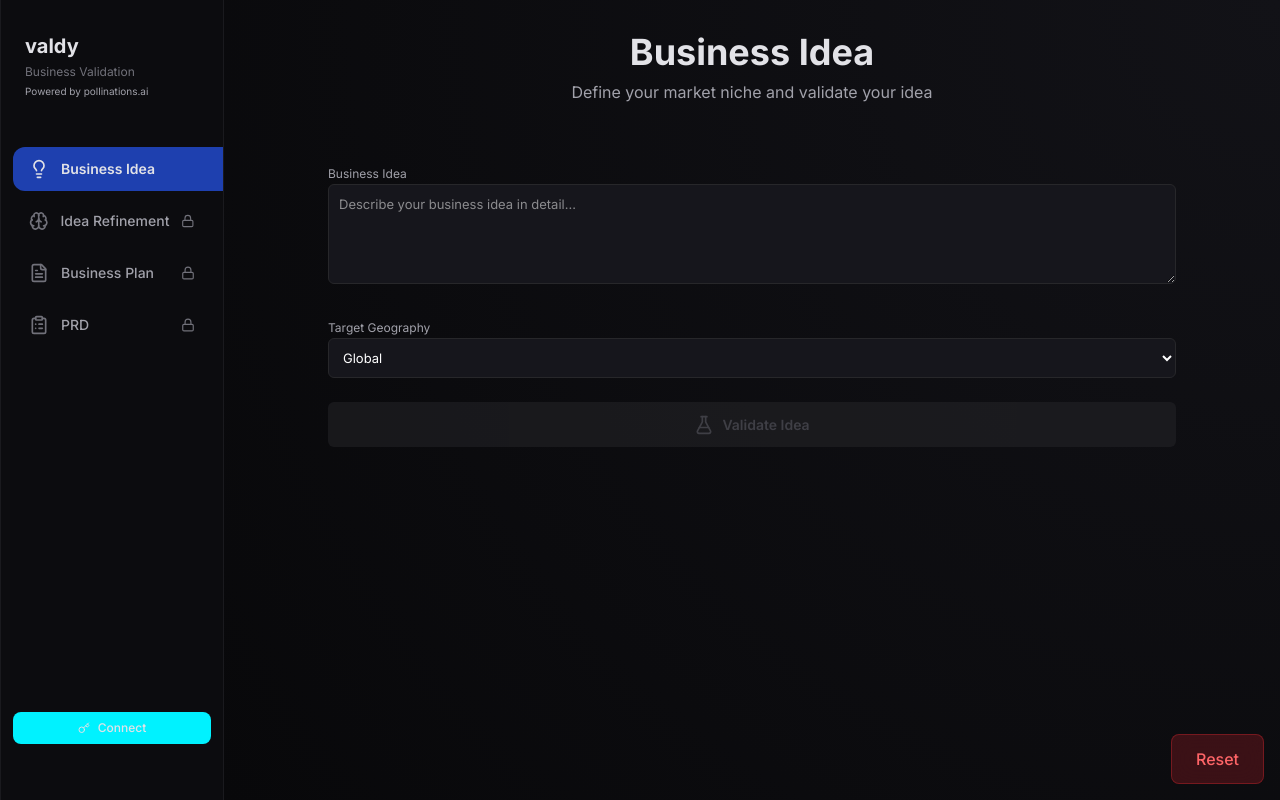
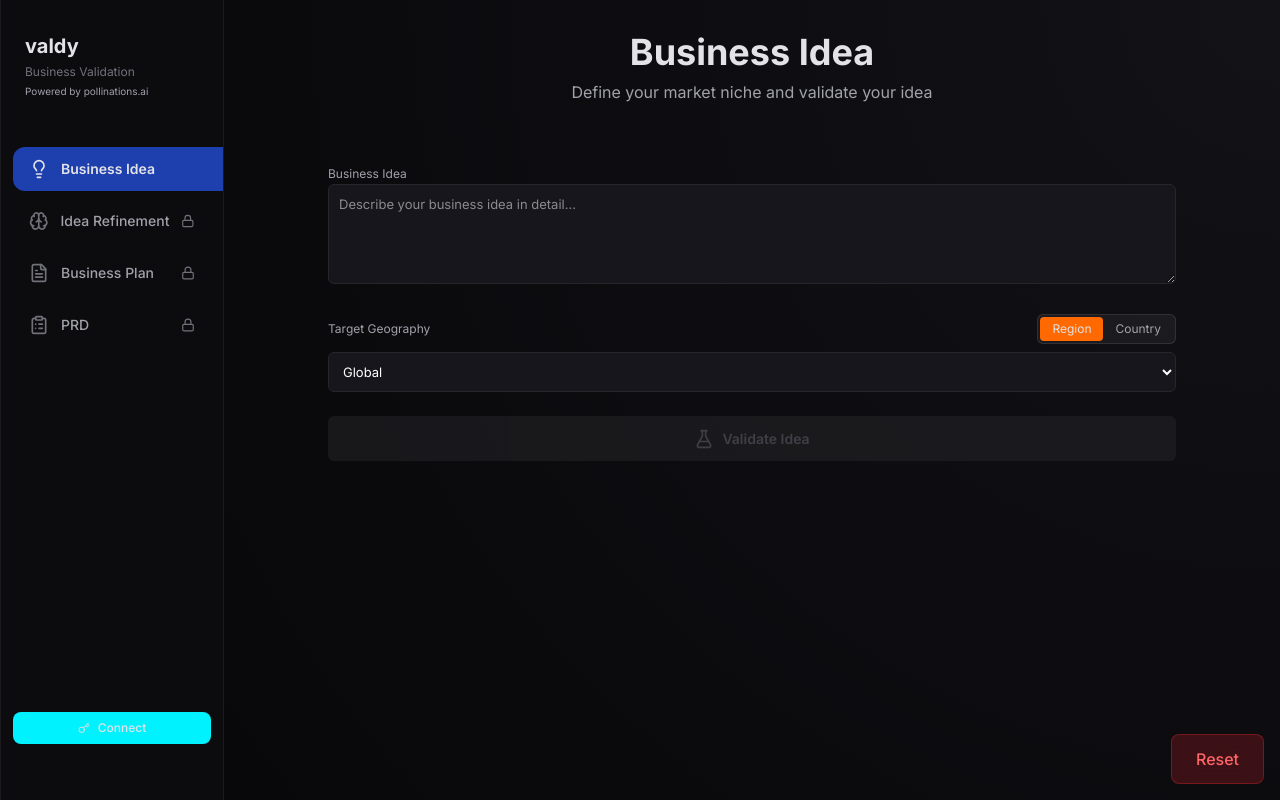
Before and after one commit to samo-fex/valdy, a React (Vite) app: page / in a window 1280 px wide. Built offline with nearby package versions, Linux system fonts and the light colour scheme.

Commit message:
feat: add country selection option in target geography

```diff
--- a/src/components/sections/InputDashboard.tsx
+++ b/src/components/sections/InputDashboard.tsx
@@ -21,6 +21,53 @@ const GEOGRAPHY_OPTIONS = [
   'Latin America',
   'Middle East',
   'Africa',
+];
+
+const COUNTRY_OPTIONS = [
+  'Afghanistan', 'Albania', 'Algeria', 'Andorra', 'Angola', 'Antigua and Barbuda',
+  'Argentina', 'Armenia', 'Australia', 'Austria', 'Azerbaijan',
+  'Bahamas', 'Bahrain', 'Bangladesh', 'Barbados', 'Belarus', 'Belgium', 'Belize',
+  'Benin', 'Bhutan', 'Bolivia', 'Bosnia and Herzegovina', 'Botswana', 'Brazil',
+  'Brunei', 'Bulgaria', 'Burkina Faso', 'Burundi',
+  'Cabo Verde', 'Cambodia', 'Cameroon', 'Canada', 'Central African Republic',
+  'Chad', 'Chile', 'China', 'Colombia', 'Comoros', 'Congo (Brazzaville)',
+  'Congo (Kinshasa)', 'Costa Rica', 'Croatia', 'Cuba', 'Cyprus', 'Czech Republic',
+  'Denmark', 'Djibouti', 'Dominica', 'Dominican Republic',
+  'Ecuador', 'Egypt', 'El Salvador', 'Equatorial Guinea', 'Eritrea', 'Estonia',
+  'Eswatini', 'Ethiopia',
+  'Fiji', 'Finland', 'France',
+  'Gabon', 'Gambia', 'Georgia', 'Germany', 'Ghana', 'Greece', 'Grenada',
+  'Guatemala', 'Guinea', 'Guinea-Bissau', 'Guyana',
+  'Haiti', 'Honduras', 'Hungary',
+  'Iceland', 'India', 'Indonesia', 'Iran', 'Iraq', 'Ireland', 'Israel', 'Italy',
+  'Ivory Coast',
+  'Jamaica', 'Japan', 'Jordan',
+  'Kazakhstan', 'Kenya', 'Kiribati', 'Kosovo', 'Kuwait', 'Kyrgyzstan',
+  'Laos', 'Latvia', 'Lebanon', 'Lesotho', 'Liberia', 'Libya', 'Liechtenstein',
+  'Lithuania', 'Luxembourg',
+  'Madagascar', 'Malawi', 'Malaysia', 'Maldives', 'Mali', 'Malta',
+  'Marshall Islands', 'Mauritania', 'Mauritius', 'Mexico', 'Micronesia',
+  'Moldova', 'Monaco', 'Mongolia', 'Montenegro', 'Morocco', 'Mozambique',
+  'Myanmar',
+  'Namibia', 'Nauru', 'Nepal', 'Netherlands', 'New Zealand', 'Nicaragua',
+  'Niger', 'Nigeria', 'North Korea', 'North Macedonia', 'Norway',
+  'Oman',
+  'Pakistan', 'Palau', 'Palestine', 'Panama', 'Papua New Guinea', 'Paraguay',
+  'Peru', 'Philippines', 'Poland', 'Portugal',
+  'Qatar',
+  'Romania', 'Russia', 'Rwanda',
+  'Saint Kitts and Nevis', 'Saint Lucia', 'Saint Vincent and the Grenadines',
+  'Samoa', 'San Marino', 'Sao Tome and Principe', 'Saudi Arabia', 'Senegal',
+  'Serbia', 'Seychelles', 'Sierra Leone', 'Singapore', 'Slovakia', 'Slovenia',
+  'Solomon Islands', 'Somalia', 'South Africa', 'South Korea', 'South Sudan',
+  'Spain', 'Sri Lanka', 'Sudan', 'Suriname', 'Sweden', 'Switzerland', 'Syria',
+  'Taiwan', 'Tajikistan', 'Tanzania', 'Thailand', 'Timor-Leste', 'Togo', 'Tonga',
+  'Trinidad and Tobago', 'Tunisia', 'Turkey', 'Turkmenistan', 'Tuvalu',
+  'Uganda', 'Ukraine', 'United Arab Emirates', 'United Kingdom', 'United States',
+  'Uruguay', 'Uzbekistan',
+  'Vanuatu', 'Vatican City', 'Venezuela', 'Vietnam',
+  'Yemen',
+  'Zambia', 'Zimbabwe',
 ];
 
 export default function InputDashboard({
@@ -51,6 +98,9 @@ export default function InputDashboard({
   const [editText, setEditText] = useState('');
   const [revealedPillars, setRevealedPillars] = useState<string[]>([]);
   const [typewriterTexts, setTypewriterTexts] = useState<Record<string, string>>({});
+  const [geoMode, setGeoMode] = useState<'region' | 'country'>(
+    geography && !GEOGRAPHY_OPTIONS.includes(geography) ? 'country' : 'region'
+  );
 
   // localStorage loading disabled - component always starts fresh
 
@@ -171,14 +221,52 @@ export default function InputDashboard({
 
               {/* Target Geography Dropdown */}
               <div className="space-y-2">
-                <label className="input-label">Target Geography</label>
+                <div className="flex items-center justify-between">
+                  <label className="input-label">Target Geography</label>
+                  <div className="inline-flex rounded-md border border-white/10 bg-white/5 p-0.5 text-xs">
+                    <button
+                      type="button"
+                      onClick={() => {
+                        setGeoMode('region');
+                        if (geography && !GEOGRAPHY_OPTIONS.includes(geography)) {
+                          onGeographyChange('');
+                        }
+                      }}
+                      className={`px-3 py-1 rounded transition-colors ${
+                        geoMode === 'region'
+                          ? 'bg-orange-500 text-white'
+                          : 'text-white/60 hover:text-white'
+                      }`}
+                    >
+                      Region
+                    </button>
+                    <button
+                      type="button"
+                      onClick={() => {
+                        setGeoMode('country');
+                        if (geography && GEOGRAPHY_OPTIONS.includes(geography)) {
+                          onGeographyChange('');
+                        }
+                      }}
+                      className={`px-3 py-1 rounded transition-colors ${
+                        geoMode === 'country'
+                          ? 'bg-orange-500 text-white'
+                          : 'text-white/60 hover:text-white'
+                      }`}
+                    >
+                      Country
+                    </button>
+                  </div>
+                </div>
                 <select
                   value={geography}
                   onChange={(e) => onGeographyChange(e.target.value)}
                   className="custom-input w-full cursor-pointer"
                 >
-                  <option value="">Select target geography...</option>
-                  {GEOGRAPHY_OPTIONS.map((option) => (
+                  <option value="">
+                    {geoMode === 'country' ? 'Select target country...' : 'Select target geography...'}
+                  </option>
+                  {(geoMode === 'country' ? COUNTRY_OPTIONS : GEOGRAPHY_OPTIONS).map((option) => (
                     <option key={option} value={option}>
                       {option}
                     </option>
```
